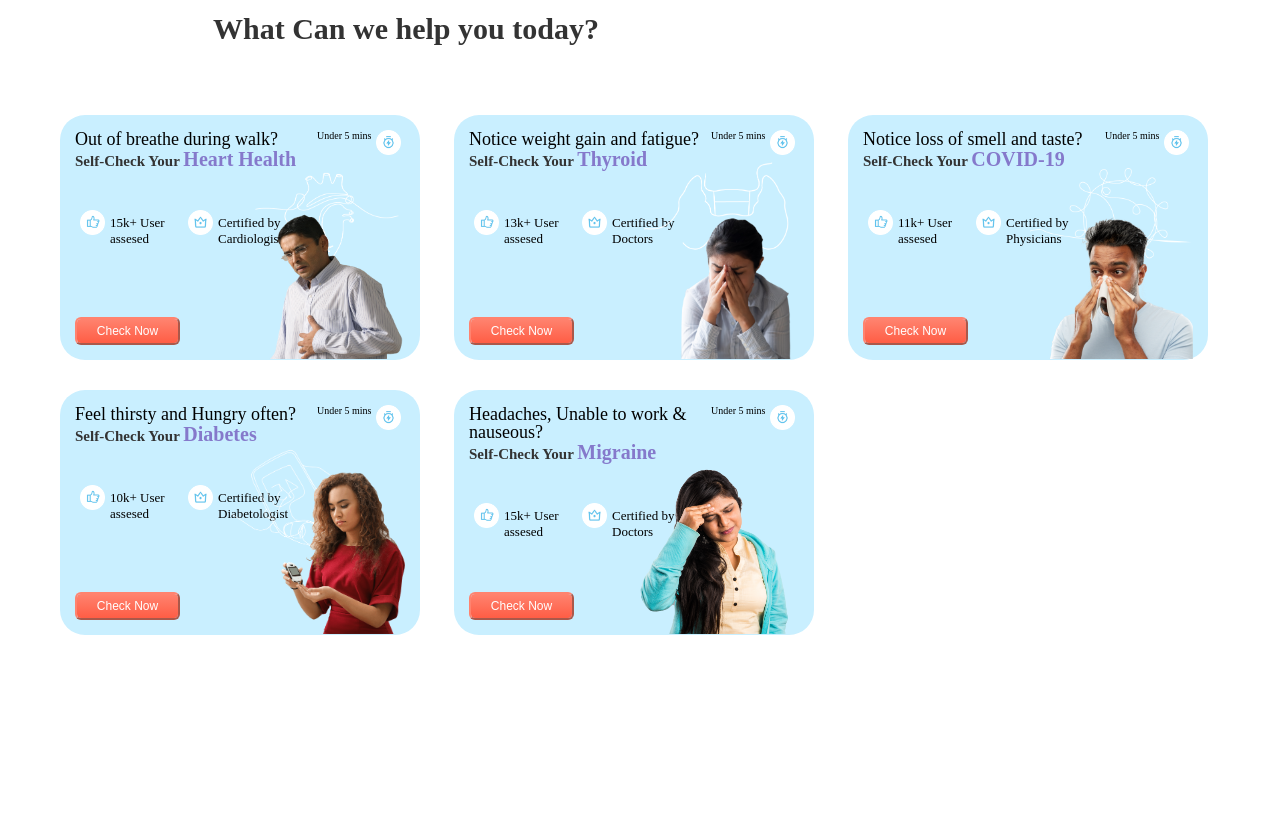
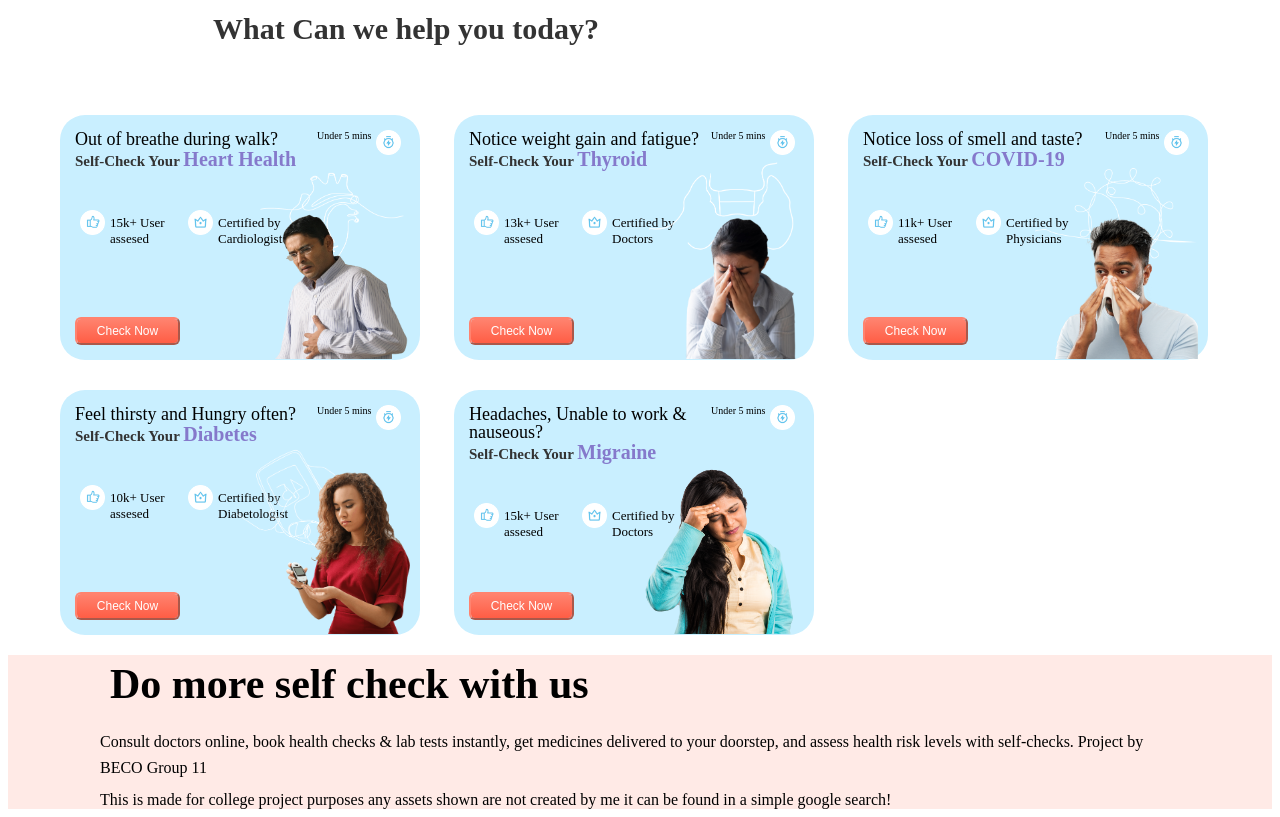
Before and after one commit to Aaris-Kazi/Disease-Prediction-And-Self-Assestment, a plain HTML site: page index.html in a window 1280 px wide. Shown: the part 898-1715 px from the top of the page. Before the commit the page ends 1556 px from the top, so only its background shows below. Drawn offline with Linux system fonts and the light colour scheme.

Commit message:
stage changes

```diff
--- a/index.html
+++ b/index.html
@@ -16,9 +16,6 @@
                 <b><a href="#" class="purpose">Health Check</a></b>
                 <b><a href="#" class="purpose">For Hospitals/ Clinics</a></b>
                 <b><a href="#" class="purpose">Medical Guides</a></b>
-
-                <!-- <a href="#" class="purpose"></a>
-                <a href="#" class="purpose"></a> -->
                 </div>
         </div>
     </header>
@@ -213,8 +210,20 @@
                 <img src="images\migraine-girl.png" alt="" srcset="" class="img-card">
             </div>
         </a>
-
     </div>
+    <footer class="my-foot">
+        <div class="above-foot">
+            <h4>Do more self check with us</h4>
+            <p style="font-family: Poppins-Regular;
+            margin-bottom: 10px;
+            font-size: 16px;
+            line-height: 26px;
+            color: #000;">
+                Consult doctors online, book health checks & lab tests instantly, get medicines delivered to your doorstep, and assess health risk levels with self-checks. Project by BECO Group 11
+            </p>
+        </div>
+        <div class="below-foot">This is made for college project purposes any assets shown are not created by me it can be found in a simple google search!</div>
+    </footer>
 
 
 </body>
--- a/style.css
+++ b/style.css
@@ -212,7 +212,7 @@ section{
 .img-card{
     position: absolute;
     margin-top: 28px;
-    margin-right: 15px;
+    margin-right: 10px;
 }
 a{
     text-decoration: none;
@@ -268,3 +268,24 @@ h6{
     background: transparent linear-gradient(
         180deg, #FF836F 0%, #FF5D45 100%) 0% 0% no-repeat padding-box;
 }
+.my-foot{
+    position: relative;
+    text-align: left;
+    max-width: 100%;
+    background-color: #FFEAE6;
+}
+.above-foot{
+    padding: 0;
+    font-weight: 500;
+    font-size: 42px;
+    position: relative;
+    max-width: 1080px;
+    margin-left: auto;
+    margin-right: auto;
+}
+.below-foot{
+    position: relative;
+    max-width: 1080px;
+    margin-left: auto;
+    margin-right: auto;
+}
```
